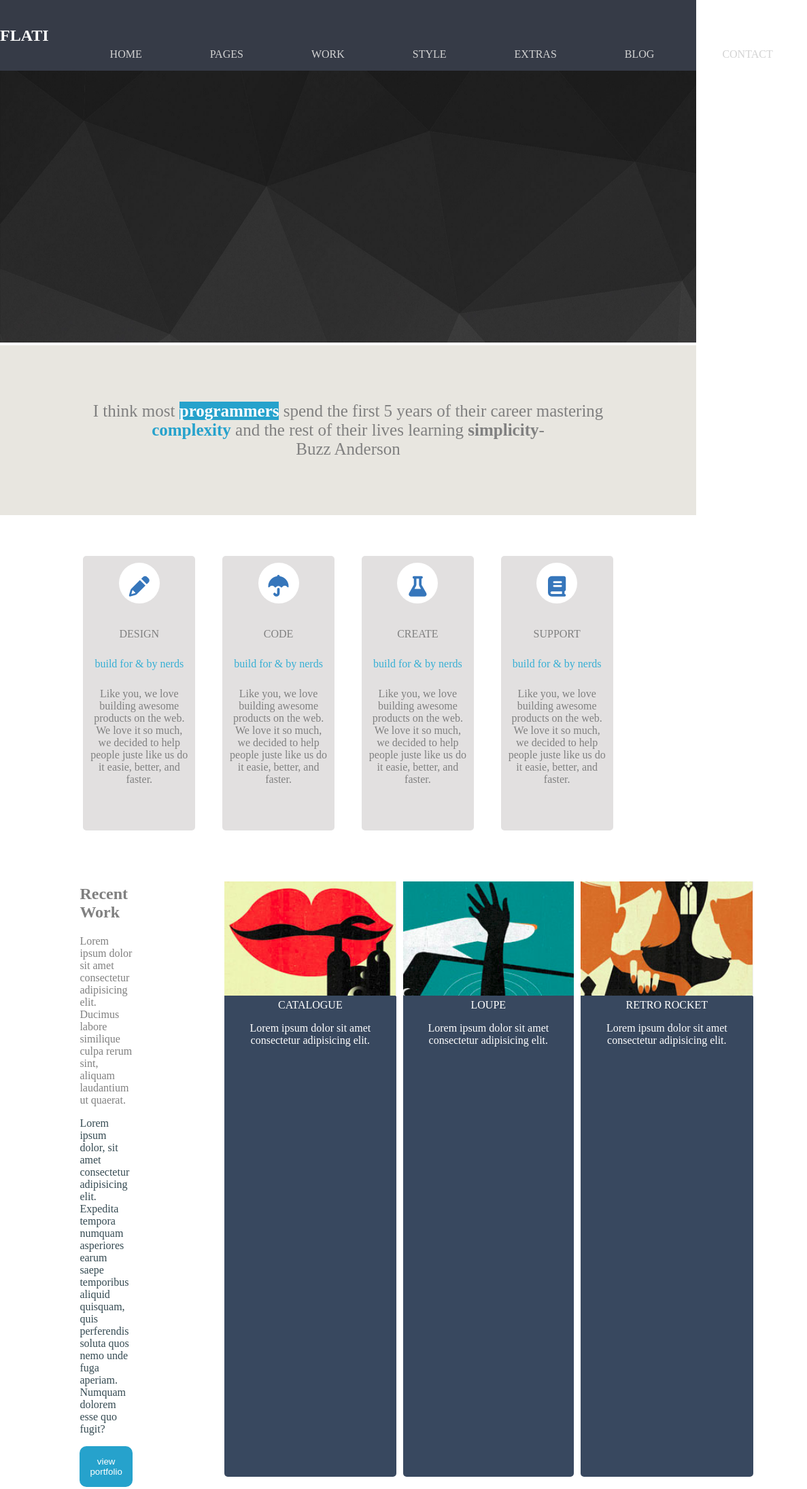
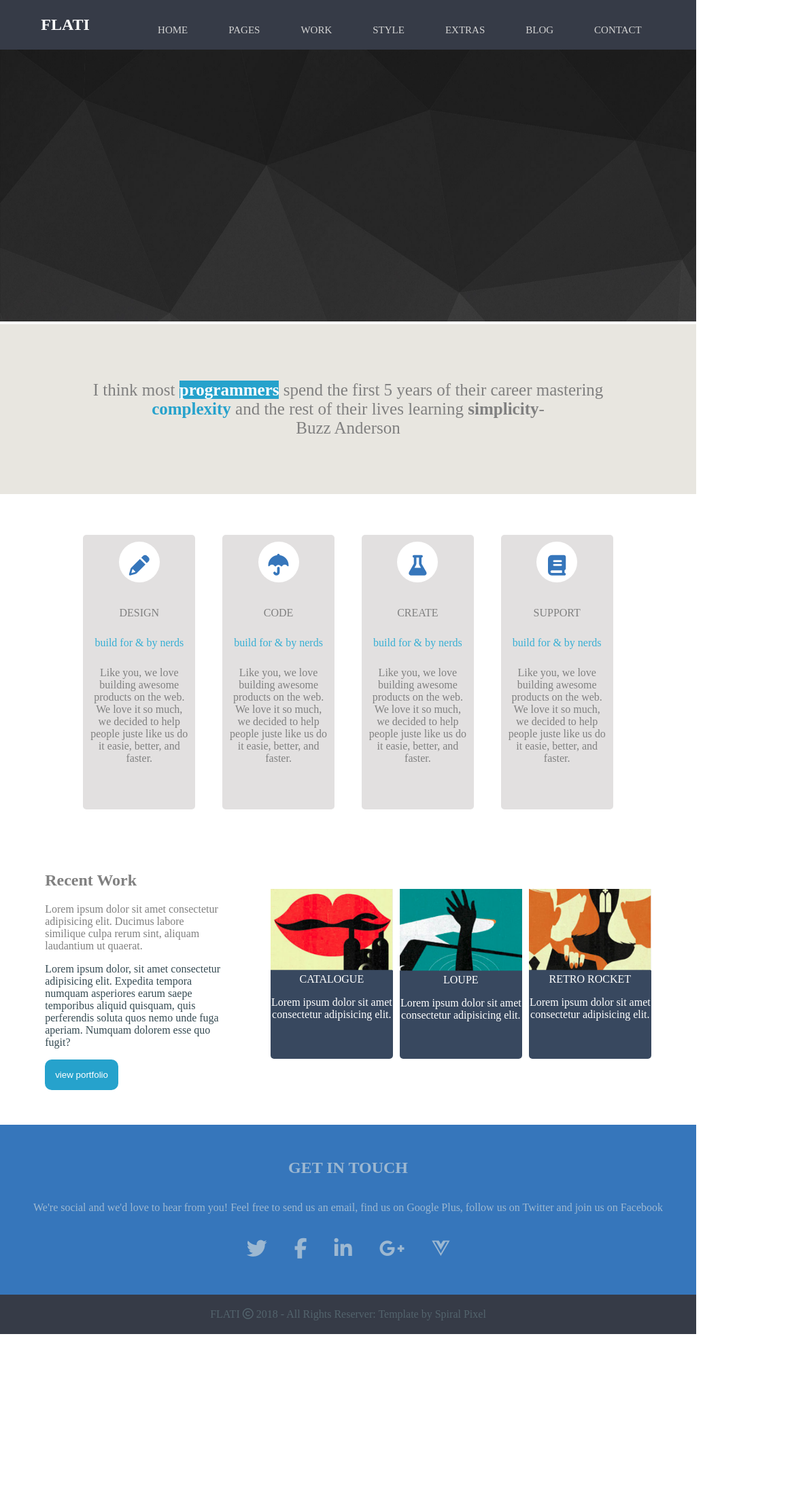
Before and after one commit to KLaNyange/Sass_Flati_Reconstitution, a website: page index.html in a window 1024 px wide. Shown: the top 2191 px of the page at 68% size, 1187 px wide, since content can reach past the window. After the commit the page ends 1963 px from the top, so only its background shows below. Drawn offline with Linux system fonts and the light colour scheme.

Commit message:
media queries laptop fini

```diff
--- a/src/sass/modules/_bannière.sass
+++ b/src/sass/modules/_bannière.sass
@@ -16,3 +16,8 @@
     .banniereBlack
         img
             height: 200px
+
+@media screen and (min-width:769px) and (max-width:1024px)
+    .banniereBalck
+        img
+            height: 230px
--- a/src/sass/modules/_card.sass
+++ b/src/sass/modules/_card.sass
@@ -39,8 +39,11 @@
         margin: 0
         flex-direction: column
         .card
-            margin: 0
-            border-radius: 0px
+            margin: 5px
+            margin-left: 10px
+            margin-right: 10px
+            border-radius: 10px
+
             p
                 padding: 0
                 margin: 0
--- a/src/sass/modules/_cardImage.sass
+++ b/src/sass/modules/_cardImage.sass
@@ -42,6 +42,9 @@
         .cardImg
             display: inline
             .contenuCard
+                img
+                    width: 100%
+                    height: 150px
                 p
                     display: none
 
@@ -57,3 +60,16 @@
                 width: 30%
                 img
                     width: 100%
+
+@media screen and (min-width:769px) and (max-width:1024px)
+    .container
+        margin: 5%
+        .recent
+            padding-right: 50px
+    .cardImg
+        display: flex
+        align-items: center
+        .contenuCard
+            height: 250px
+            img
+                width: 180px
--- a/src/sass/modules/_footer.sass
+++ b/src/sass/modules/_footer.sass
@@ -43,3 +43,10 @@ footer
         height: 150px
         .para
             margin: 0px
+
+
+@media screen and (min-width:769px) and (max-width:1024px)
+    footer
+        height: 250px
+        .para
+            margin: 0px
--- a/src/sass/modules/_header.sass
+++ b/src/sass/modules/_header.sass
@@ -47,4 +47,15 @@ nav
                 margin: 0
                 padding: 0
                 padding-left: 15px
-                font-size: 10px
+                font-size: 14px
+
+@media screen and (min-width:769px) and (max-width:1024px)
+    nav
+        width: 100%
+        ul
+            padding: 0
+            li
+                margin: 20px
+                padding: 0
+                padding-left: 20px
+                font-size: 15px
```
Also changed, not shown: public/css/app.css, 1 other file.
